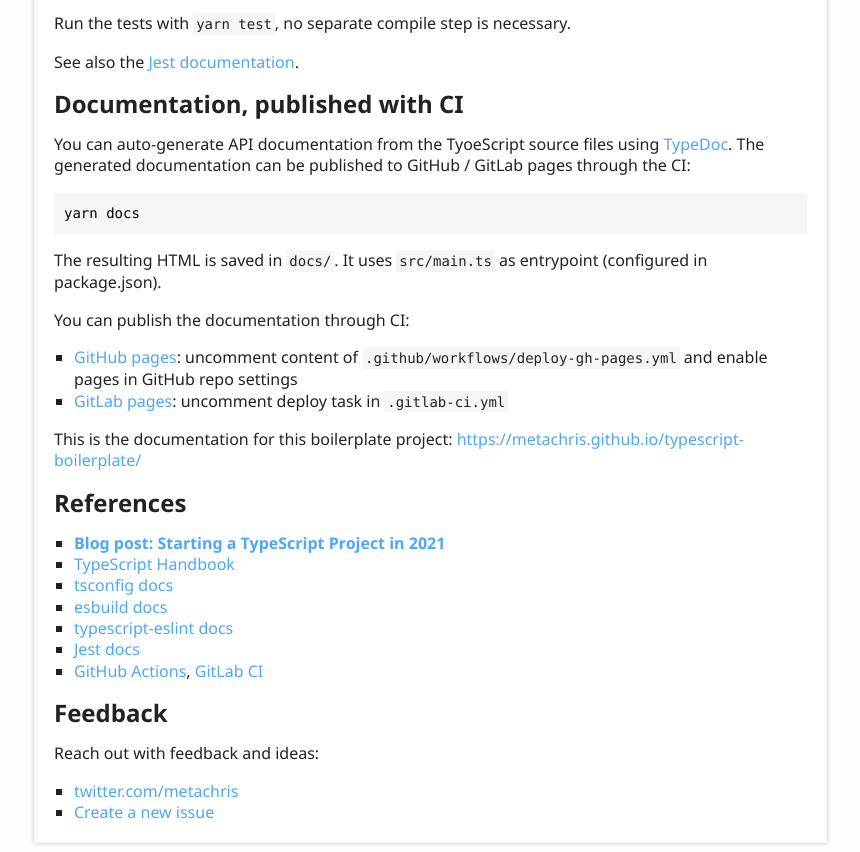
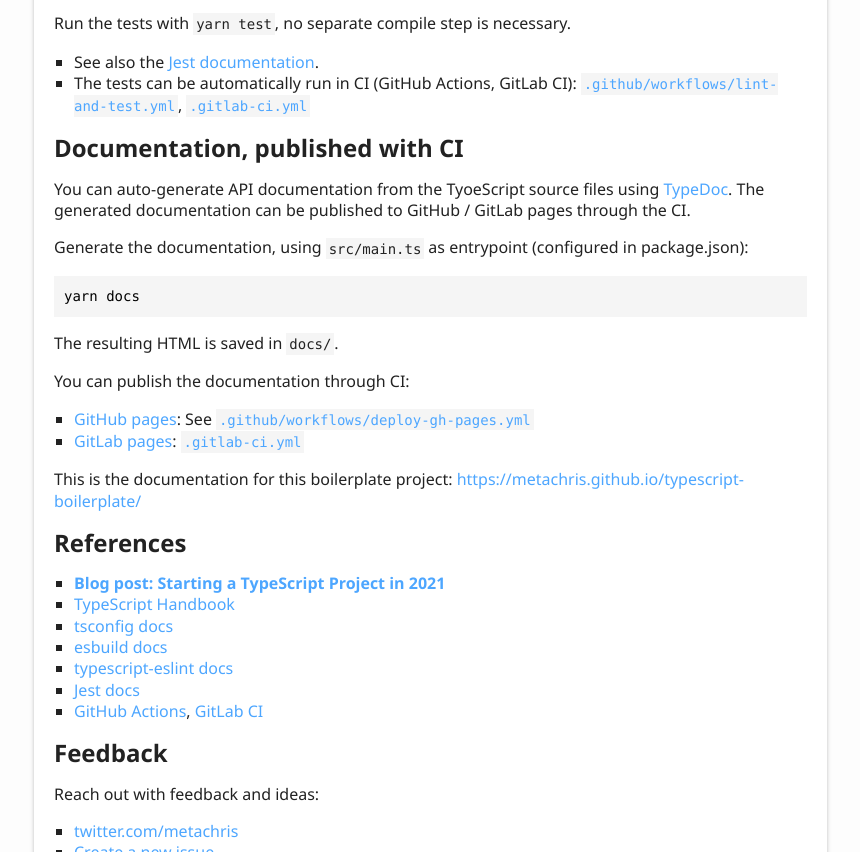
Before and after one commit to metachris/typescript-boilerplate, a plain HTML site: page index.html in a window 1280 px wide. Shown: the part 2072-2924 px from the top of the page, without its empty margins (6-866 px from the left). Drawn offline with Linux system fonts and the light colour scheme.

Commit message:
Deploying to gh-pages from  @ 2955d9859fe75dabf54fe2cfe866d852b92472cb 🚀

```diff
--- a/index.html
+++ b/index.html
@@ -132,18 +132,22 @@
 <span style="color: #000000">});</span>
 </code></pre>
 				<p>Run the tests with <code>yarn test</code>, no separate compile step is necessary.</p>
-				<p>See also the <a href="https://jestjs.io/docs/getting-started">Jest documentation</a>.</p>
+				<ul>
+					<li>See also the <a href="https://jestjs.io/docs/getting-started">Jest documentation</a>.</li>
+					<li>The tests can be automatically run in CI (GitHub Actions, GitLab CI): <a href="https://github.com/metachris/typescript-boilerplate/blob/master/.github/workflows/lint-and-test.yml"><code>.github/workflows/lint-and-test.yml</code></a>, <a href="https://github.com/metachris/typescript-boilerplate/blob/master/.gitlab-ci.yml"><code>.gitlab-ci.yml</code></a></li>
+				</ul>
 				<a href="#documentation-published-with-ci" id="documentation-published-with-ci" style="color: inherit; text-decoration: none;">
 					<h2>Documentation, published with CI</h2>
 				</a>
-				<p>You can auto-generate API documentation from the TyoeScript source files using <a href="https://typedoc.org/guides/doccomments/">TypeDoc</a>. The generated documentation can be published to GitHub / GitLab pages through the CI:</p>
+				<p>You can auto-generate API documentation from the TyoeScript source files using <a href="https://typedoc.org/guides/doccomments/">TypeDoc</a>. The generated documentation can be published to GitHub / GitLab pages through the CI.</p>
+				<p>Generate the documentation, using <code>src/main.ts</code> as entrypoint (configured in package.json):</p>
 				<pre><code class="language-bash"><span style="color: #000000">yarn docs</span>
 </code></pre>
-				<p>The resulting HTML is saved in <code>docs/</code>. It uses <code>src/main.ts</code> as entrypoint (configured in package.json).</p>
+				<p>The resulting HTML is saved in <code>docs/</code>.</p>
 				<p>You can publish the documentation through CI:</p>
 				<ul>
-					<li><a href="https://pages.github.com/">GitHub pages</a>: uncomment content of <code>.github/workflows/deploy-gh-pages.yml</code> and enable pages in GitHub repo settings</li>
-					<li><a href="https://docs.gitlab.com/ee/user/project/pages/">GitLab pages</a>: uncomment deploy task in <code>.gitlab-ci.yml</code></li>
+					<li><a href="https://pages.github.com/">GitHub pages</a>: See <a href="https://github.com/metachris/typescript-boilerplate/blob/master/.github/workflows/deploy-gh-pages.yml"><code>.github/workflows/deploy-gh-pages.yml</code></a></li>
+					<li><a href="https://docs.gitlab.com/ee/user/project/pages/">GitLab pages</a>: <a href="https://github.com/metachris/typescript-boilerplate/blob/master/.gitlab-ci.yml"><code>.gitlab-ci.yml</code></a></li>
 				</ul>
 				<p>This is the documentation for this boilerplate project: <a href="https://metachris.github.io/typescript-boilerplate/">https://metachris.github.io/typescript-boilerplate/</a></p>
 				<a href="#references" id="references" style="color: inherit; text-decoration: none;">
```
Also changed, not shown: modules.html (+3 -3 lines).
